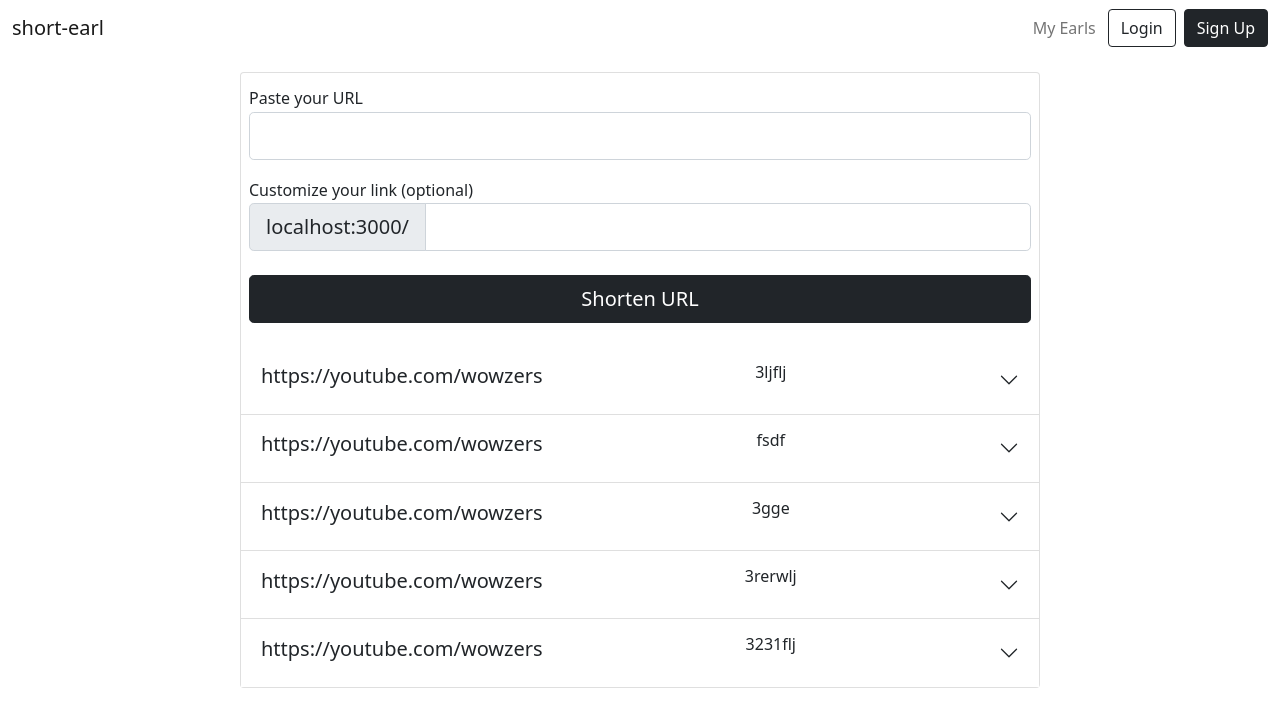
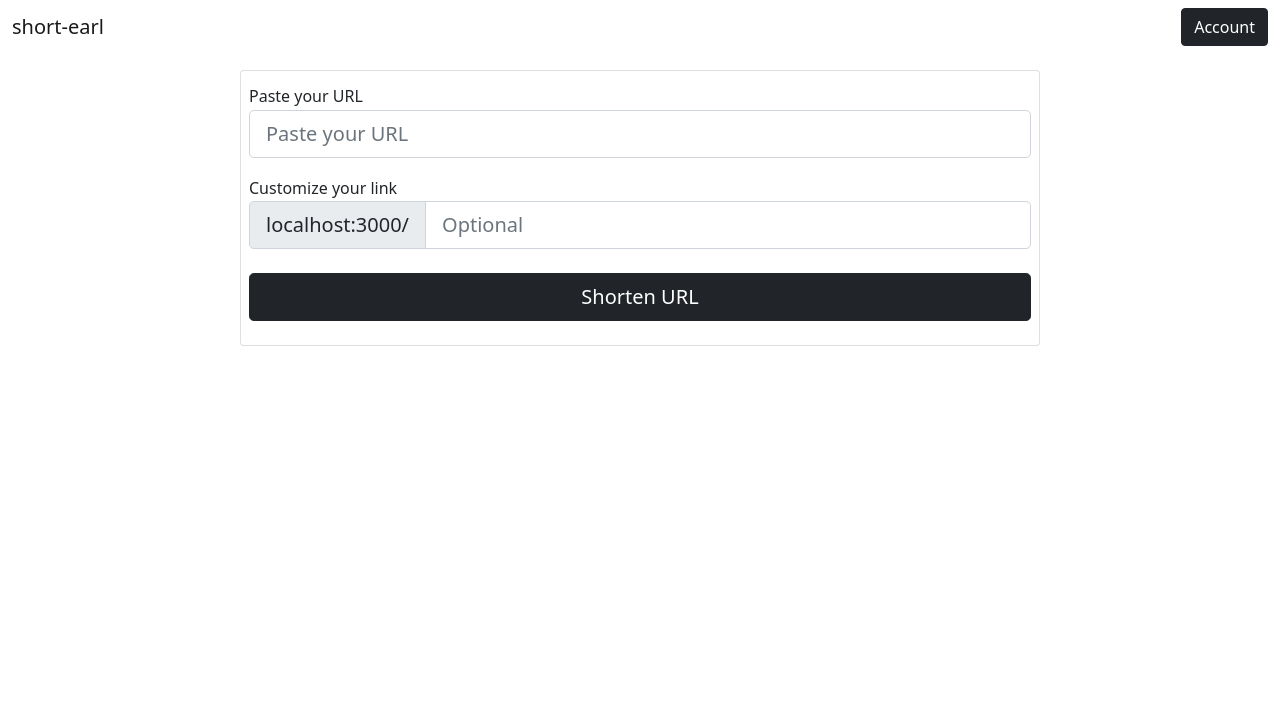
Before and after one commit to CameronCanning/short-earl, a React (Create React App) app in the folder client/: page /app in a window 1280 px wide. Shown: the top 724 px of the page. Built offline with nearby package versions, Linux system fonts and the light colour scheme.

Commit message:
earl list
;

```diff
--- a/client/src/App.js
+++ b/client/src/App.js
@@ -1,16 +1,20 @@
+import React, { useState } from 'react';
 import { Route, Routes, Navigate} from "react-router-dom";
 import NavBar from "./components/navbar";
 import Redirect from './components/redirect';
 import Earl from "./components/earl";
+import Earls from './components/earls';
 
 const App = () => {
+    const [showEarls, setShowEarls] = useState(false);
     return (
         <div>
             <Routes>
                 <Route path=':earl' element={<Redirect/>}/>
                 <Route path='/' element={<Navigate to='/app'/>}/>
-                <Route path='/app' element={<NavBar/>}>
-                    <Route index element={<Earl/>}/>
+                <Route path='/app' element={<NavBar setShowEarls={setShowEarls}/>}>
+                    <Route index element={<Earl showEarls={showEarls} setShowEarls={setShowEarls}/>}/>
+                    <Route path='earls' element={<Earls/>}/>
                 </Route>
             </Routes>
         </div>
--- a/client/src/components/earl.js
+++ b/client/src/components/earl.js
@@ -8,7 +8,7 @@ import Earls from './earls';
 const axios = require('axios');
 
 
-const Earl = () => {
+const Earl = ({showEarls, setShowEarls}) => {
     const [form, setForm] = useState({
         long: '',
         short: '',
@@ -89,6 +89,7 @@ const Earl = () => {
     return(
 
         //<div className='main border rounded-3 mt-3'>
+        <>
         <Card className='main'>
         <form onSubmit={onSubmit} className='needs-validation mb-3' noValidate>
             <div className='form-group p-2'>
@@ -98,6 +99,7 @@ const Earl = () => {
                 </label>
                 <input
                     readOnly={complete}
+                    placeholder='Paste your URL'
                     type='text'
                     className={`form-control form-control-lg bg-white ${validation.long.status}`}
                     id='long'
@@ -109,7 +111,7 @@ const Earl = () => {
             <div className='form-group p-2'>
                 <label htmlFor='short'>
                     <i className="bi bi-magic" style={{fontSize: '1.1rem'}}></i>
-                    { complete ? ' short-earl' : ' Customize your link (optional)' }
+                    { complete ? ' short-earl' : ' Customize your link' }
                 </label>
                 <div className='input-group input-group-lg has-validation'>
                     {!complete &&
@@ -117,6 +119,7 @@ const Earl = () => {
                     }
                     <input
                         readOnly={complete}
+                        placeholder='Optional'
                         type='text'
                         className={`form-control form-control-lg bg-white ${validation.short.status}`}
                         id='short'
@@ -162,14 +165,19 @@ const Earl = () => {
                     onClick={resetForm}>
                     Shorten Another
                 </button>
-                <button type='button' key='2' className='btn btn-outline-dark btn-lg'>My Earls</button>
+                <button
+                    type='button'
+                    key='2'
+                    className='btn btn-outline-dark btn-lg'
+                    onClick={()=> setShowEarls(true)}>My Earls</button>
                 </>
                 :
                 <button type='submit' className='btn btn-dark btn-lg'>Shorten URL</button>}
             </div>
         </form>
-        <Earls earls={earls}/>
         </Card>
+        <Earls show={showEarls} setShow={setShowEarls}/>
+        </>
 
 
     )
--- a/client/src/components/earls.js
+++ b/client/src/components/earls.js
@@ -1,32 +1,55 @@
-import { Accordion, Card } from "react-bootstrap";
+import { ListGroup, Offcanvas, Stack, Button, } from "react-bootstrap";
 
-const Earls = ({ earls }) => {
+const Earls = ({ earl, show ,setShow}) => {
     const testEarls = [
-        {earl: '3ljflj', url: 'https://youtube.com/wowzers'},
         {earl: 'fsdf', url: 'https://youtube.com/wowzers'},
         {earl: '3gge', url: 'https://youtube.com/wowzers'},
         {earl: '3rerwlj', url: 'https://youtube.com/wowzers'},
         {earl: '3231flj', url: 'https://youtube.com/wowzers'}
     ];
-    console.log(testEarls);
+
     return (
-        <Accordion id='earlsAccordion' flush>
-            {
-                testEarls.map((e, i) => {
-                    return (
-                    <Accordion.Item eventKey={i} key={e.earl}>
-                        <Accordion.Header>
-                            <h5>{e.url}</h5>
-                            <p className='ms-auto'>{e.earl}</p>
-                        </Accordion.Header>
-                        <Accordion.Body>
-                            {e.url}
-                        </Accordion.Body>
-                    </Accordion.Item>
-                )})
-            }
-        </Accordion>
+            <Offcanvas show={show} onHide={()=> setShow(false)} placement='end'>
+                <Offcanvas.Header closeButton>
+                    <Offcanvas.Title>Earls</Offcanvas.Title>
+                </Offcanvas.Header>
+                <ListGroup  variant="flush">
+                    <Offcanvas.Body>
+                        {testEarls.map((e,i) =>
+                            <ListGroup.Item key={i}>
+                                <Stack direction='horizontal'>
+                                    <Stack className='text-truncate'>
+                                        <div className='mb-2 text-truncate'>
+                                            {e.url}
+                                        </div>
+                                        <div  style={{color: '#888'}}>
+                                            {`shortearl.com/${e.earl}`}
+                                        </div>
+                                    </Stack>
+                                    <Button variant="dark ps-3">
+                                        <div className=''>
+                                            Copy
+                                        </div>
+                                    </Button>
+                                </Stack>
+
+                            </ListGroup.Item>
+                        )}
+                        </Offcanvas.Body>
+                </ListGroup>
+            </Offcanvas>
+
     )
 }
 
 export default Earls;
+
+
+/**
+ * <Stack direction="horizontal" gap={3}>
+            <Form.Control className="me-auto form-control-lg" placeholder="Paste your long link here" />
+            <Button variant="danger btn-lg">
+                <p className='ps-3 pe-3 m-0'>Submit</p>
+            </Button>
+        </Stack>
+ */
--- a/client/src/components/navbar.js
+++ b/client/src/components/navbar.js
@@ -1,7 +1,7 @@
 import React from 'react';
 import { NavLink, Outlet } from "react-router-dom";
 
-export default function NavBar() {
+export default function NavBar({setShowEarls}) {
     return (
         <>
         <div>
@@ -20,22 +20,14 @@ export default function NavBar() {
                         <span className="navbar-toggler-icon"></span>
                     </button>
                     <div className="collapse navbar-collapse justify-content-end me-0" id="navbarDropDown">
-                        <ul className="navbar-nav me-1 mb-lg-0">
-                            <li className='nav-item'>
-                                <NavLink className='nav-link' to='/urls'>My Earls</NavLink>
-                            </li>
-                        </ul>
-                        <NavLink to='/login'>
-                            <button className="btn btn-outline-dark me-2" type="button">Login</button>
-                        </NavLink>
                         <NavLink to='/signup'>
-                            <button className="btn btn-dark" type="button">Sign Up</button>
+                            <button className="btn btn-dark" type="button">Account</button>
                         </NavLink>
                     </div>
                 </div>
             </nav>
             <div className="collapse" id="navbarToggleExternalContent">
-                <div className="bg-light p-1">
+                <div className="p-1">
                     <div className='m-2 mt-0 border-top'>
                         <NavLink className='nav-link link-dark mt-2 ps-1' to='/app'>My Earls</NavLink>
                         <NavLink className='nav-link link-dark ps-1' to='/login'>Login</NavLink>
--- a/client/src/style.scss
+++ b/client/src/style.scss
@@ -1,13 +1,16 @@
 
 
 
-
+$offcanvas-horizontal-width:  100%;
+$offcanvas-transition-duration: .4s;
 $primary: black;
 
 @import 'bootstrap/scss/bootstrap.scss';
 
-
-
+.btn:focus,.btn:active {
+    outline: none !important;
+    box-shadow: none;
+ }
 .main {
     max-width: 800px;
     margin: $spacer auto;
```
